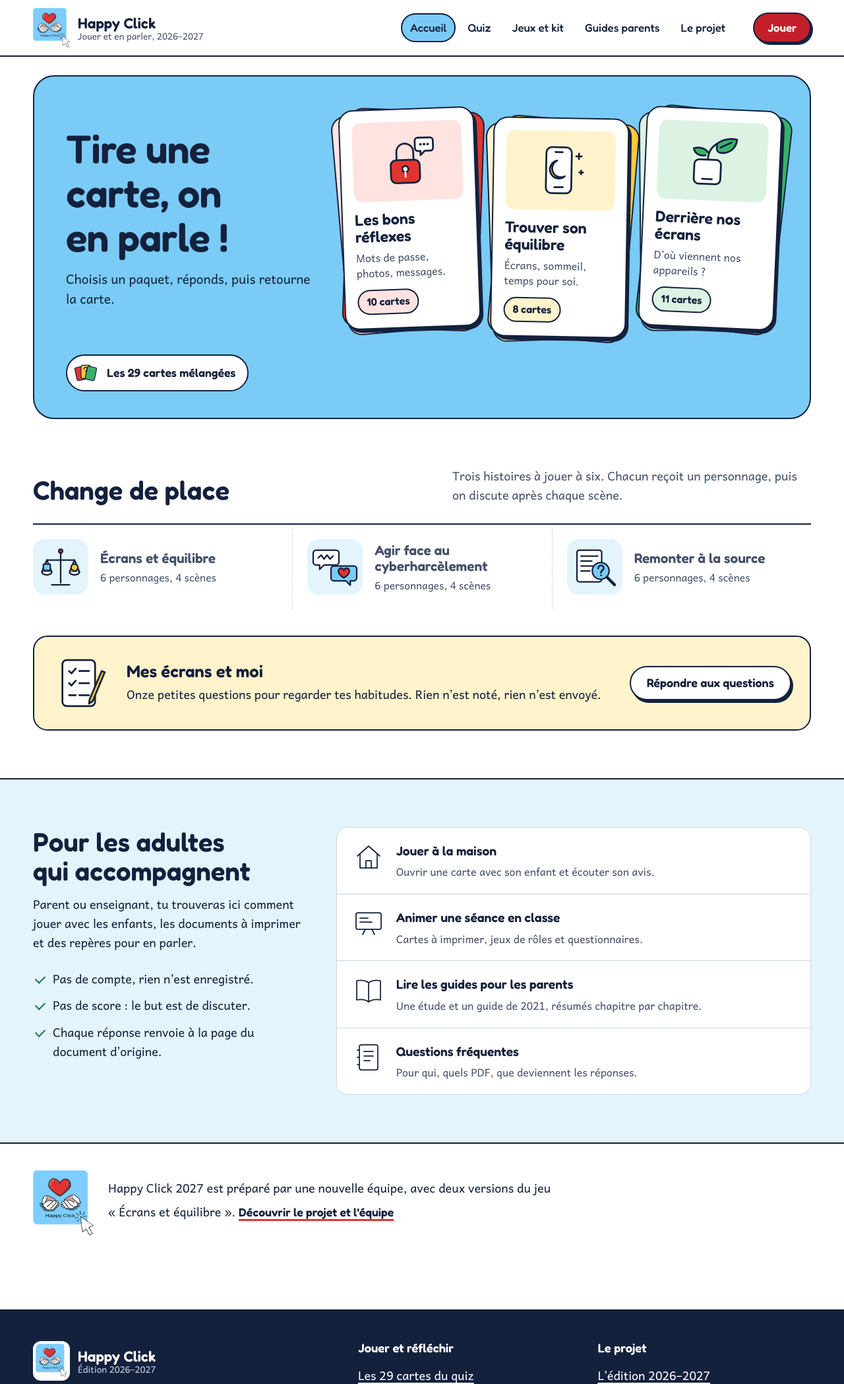
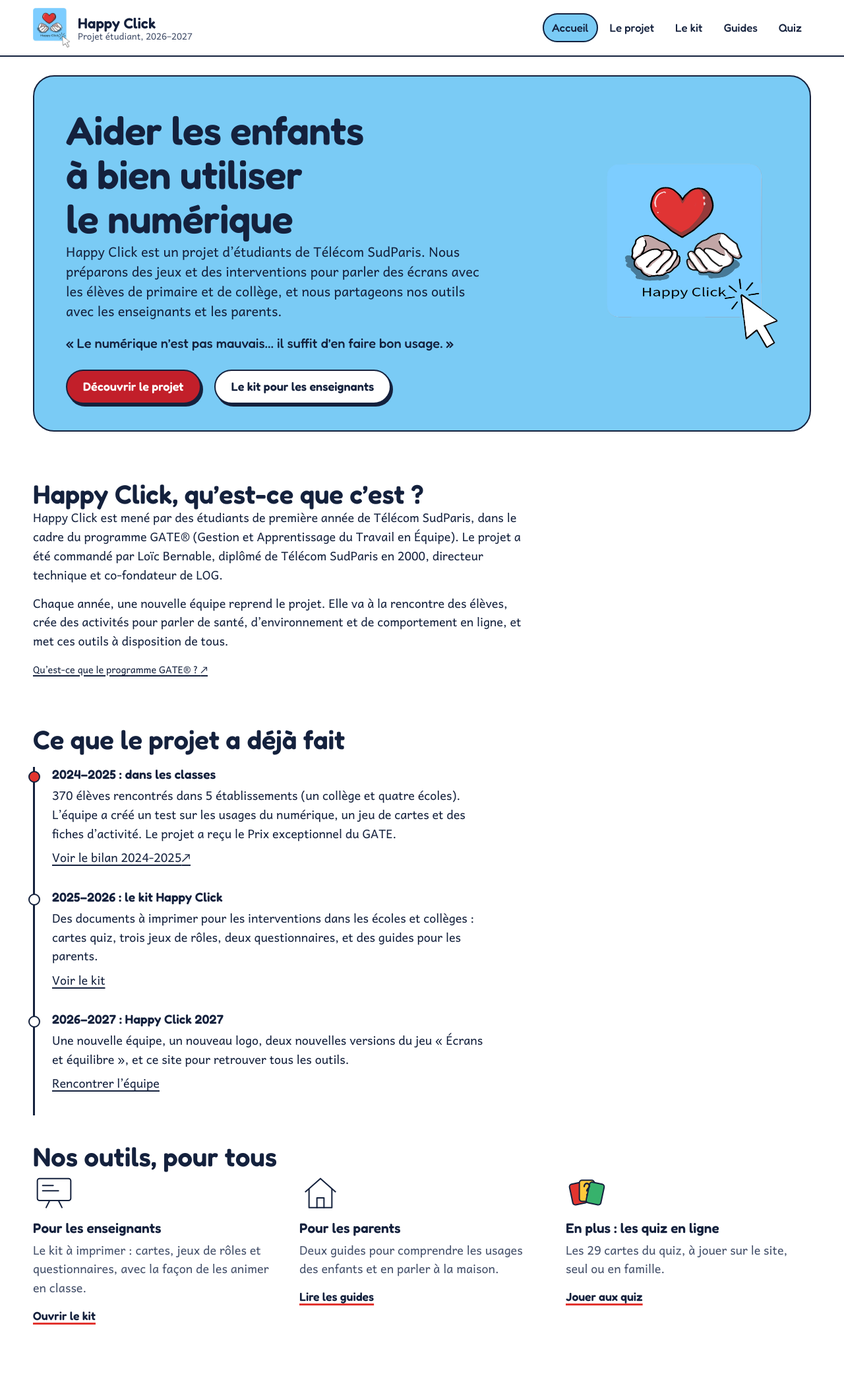
Before and after one commit to danhab05/happyclick, an Astro site: page / in a window 1280 px wide. Shown: the top 2097 px of the page at 66% size. Built offline with nearby package versions, Linux system fonts and the light colour scheme; Astro itself is replaced by a stand-in of ours.

Commit message:
content: put the Happy Click project back at the heart of the home page
Dan: the quizzes were an extra, the site must first explain the project.
The home page now says what Happy Click is (first-year Télécom SudParis
students, GATE programme, commissioned by Loïc Bernable / LOG), what past
teams did (2024-2025: 370 pupils in 5 schools, GATE Prix exceptionnel;
2025-2026: the kit and parents' guides), then the tools, with the online
quizzes last. Navigation follows the official site: Accueil, Le projet,
Le kit, Guides, Quiz. Facts come from happy-click.fr and the public GATE
page (tasks/projet-sources.md).

Co-authored-by: OpenBot <335604065+openbotgit[bot]@users.noreply.github.com>
Co-Authored-By: Claude Opus 5.5 <noreply@anthropic.com>

```diff
--- a/src/layouts/Layout.astro
+++ b/src/layouts/Layout.astro
@@ -2,8 +2,8 @@
 import '../styles/site.css';
 import ResponsiveDisclosure from '../components/ResponsiveDisclosure.astro';
 interface Props { active: string; title?: string; }
-const { active, title = 'Des cartes pour parler du numérique' } = Astro.props;
-const links = [ ['/', 'Accueil'], ['/quiz', 'Quiz'], ['/kit', 'Jeux et kit'], ['/guides', 'Guides parents'], ['/projet-2027', 'Le projet'] ];
+const { active, title = 'Bien utiliser le numérique' } = Astro.props;
+const links = [ ['/', 'Accueil'], ['/projet-2027', 'Le projet'], ['/kit', 'Le kit'], ['/guides', 'Guides'], ['/quiz', 'Quiz'] ];
 ---
 <!doctype html>
 <html lang="fr">
@@ -23,7 +23,7 @@ const links = [ ['/', 'Accueil'], ['/quiz', 'Quiz'], ['/kit', 'Jeux et kit'], ['
       <div class="header-inner">
         <a class="brand" href="/" aria-label="Happy Click, accueil">
           <img src="/assets/2027/logo-128.png" width="128" height="138" alt="" />
-          <span class="brand-name">Happy Click<span class="brand-sub">Jouer et en parler, 2026–2027</span></span>
+          <span class="brand-name">Happy Click<span class="brand-sub">Projet étudiant, 2026–2027</span></span>
         </a>
         <nav class="desktop-navigation" aria-label="Navigation principale">
           {links.map(([href, label]) => <a href={href} aria-current={href === active ? 'page' : undefined}>{label}</a>)}
@@ -34,13 +34,12 @@ const links = [ ['/', 'Accueil'], ['/quiz', 'Quiz'], ['/kit', 'Jeux et kit'], ['
             {links.map(([href, label]) => <a href={href} aria-current={href === active ? 'page' : undefined}>{label}</a>)}
           </nav>
         </details>
-        <a class="header-action" href="/quiz">Jouer</a>
       </div>
     </header>
     <main id="contenu" tabindex="-1"><slot /></main>
     <footer class="site-footer">
       <div class="wrap footer-grid">
-        <div><a class="brand" href="/"><img src="/assets/2027/logo-128.png" width="128" height="138" alt="" /><span class="brand-name">Happy Click<span class="brand-sub">Édition 2026–2027</span></span></a><p>Des cartes à retourner, des rôles à jouer, et du temps pour en parler.</p><p class="small"><a href="/projet-2027">Happy Click 2027, l’équipe et le projet</a></p><p class="small">Archives : Happy Click - Campagne 2025-2026</p></div>
+        <div><a class="brand" href="/"><img src="/assets/2027/logo-128.png" width="128" height="138" alt="" /><span class="brand-name">Happy Click<span class="brand-sub">Édition 2026–2027</span></span></a><p>Un projet d’étudiants de Télécom SudParis pour aider les enfants à bien utiliser le numérique.</p><p class="small"><a href="/projet-2027">Happy Click 2027, l’équipe et le projet</a></p><p class="small">Archives : Happy Click - Campagne 2025-2026</p></div>
         <div class="footer-links"><ResponsiveDisclosure title="Jouer et réfléchir"><a href="/quiz">Les 29 cartes du quiz</a><a href="/mes-usages">Mes écrans et moi</a><a href="/kit/reflexion">Le carnet des enseignants</a><a href="/guides">Les guides pour les parents</a></ResponsiveDisclosure></div>
         <div class="footer-links"><ResponsiveDisclosure title="Le projet"><a href="/projet-2027">L’édition 2026–2027</a><a href="/faq">Questions fréquentes</a><a href="https://gate.wp.telecom-sudparis.eu/gate-projets/happy-click/" target="_blank" rel="noopener noreferrer">Happy Click 2024-2025 <span class="sr-only">(nouvel onglet)</span><span aria-hidden="true">↗</span></a><a href="https://www.telecom-sudparis.eu/ecole/gestion-apprentissage-travail-en-equipe/" target="_blank" rel="noopener noreferrer">Qu'est-ce qu'un GATE® ? <span class="sr-only">(nouvel onglet)</span><span aria-hidden="true">↗</span></a><p class="small">Pas de compte, rien n’est envoyé.</p></ResponsiveDisclosure></div>
       </div>
--- a/src/pages/index.astro
+++ b/src/pages/index.astro
@@ -1,61 +1,42 @@
 ---
 import Layout from '../layouts/Layout.astro';
-import ThemeCards from '../components/ThemeCards.astro';
 import Doodle from '../components/Doodle.astro';
-import games from '../data/roles.json';
-const pictures = { addiction: 'addiction', cyberharcelement: 'cyberharcelement', desinformation: 'desinformation' } as const;
 ---
-<Layout active="/">
+<Layout active="/" title="Un projet pour bien utiliser le numérique">
   <div class="wrap">
-    <section class="board home-board" aria-labelledby="home-title">
-      <div class="board-intro">
-        <h1 id="home-title">Tire une carte, on en parle&nbsp;!</h1>
-        <p>Choisis un paquet, réponds, puis retourne la carte.</p>
+    <section class="board project-board" aria-labelledby="home-title">
+      <div>
+        <h1 id="home-title">Aider les enfants à bien utiliser le numérique</h1>
+        <p class="lead">Happy Click est un projet d’étudiants de Télécom SudParis. Nous préparons des jeux et des interventions pour parler des écrans avec les élèves de primaire et de collège, et nous partageons nos outils avec les enseignants et les parents.</p>
+        <p class="motto">« Le numérique n’est pas mauvais… il suffit d’en faire bon usage. »</p>
+        <div class="actions"><a class="button" href="/projet-2027">Découvrir le projet</a><a class="button secondary" href="/kit">Le kit pour les enseignants</a></div>
       </div>
-      <ThemeCards />
-      <a class="board-all" href="/quiz/tout"><Doodle name="tout" size={40} />Les 29 cartes mélangées</a>
+      <img src="/assets/2027/logo-512.png" width="512" height="551" alt="Logo officiel Happy Click : un cœur, deux mains et un curseur" fetchpriority="high" />
     </section>
   </div>
 
-  <section class="wrap section" aria-labelledby="games-title">
-    <div class="home-section-head">
-      <h2 id="games-title">Change de place</h2>
-      <p>Trois histoires à jouer à six. Chacun reçoit un personnage, puis on discute après chaque scène.</p>
-    </div>
-    <ul class="scenes">
-      {games.map(g => <li><a class="scene" href={`/kit/roles/${g.slug}`}><Doodle name={pictures[g.slug as keyof typeof pictures]} size={84} /><span><strong>{g.title}</strong><span>6 personnages, 4 scènes</span></span></a></li>)}
-    </ul>
-    <div class="mirror">
-      <Doodle name="usages" size={88} />
-      <div><h2>Mes écrans et moi</h2><p>Onze petites questions pour regarder tes habitudes. Rien n’est noté, rien n’est envoyé.</p></div>
-      <a class="button secondary" href="/mes-usages">Répondre aux questions</a>
+  <section class="wrap section narrow" aria-labelledby="what-title">
+    <h2 id="what-title">Happy Click, qu’est-ce que c’est ?</h2>
+    <p>Happy Click est mené par des étudiants de première année de Télécom SudParis, dans le cadre du programme GATE® (Gestion et Apprentissage du Travail en Équipe). Le projet a été commandé par Loïc Bernable, diplômé de Télécom SudParis en 2000, directeur technique et co-fondateur de LOG.</p>
+    <p>Chaque année, une nouvelle équipe reprend le projet. Elle va à la rencontre des élèves, crée des activités pour parler de santé, d’environnement et de comportement en ligne, et met ces outils à disposition de tous.</p>
+    <p class="source-note"><a href="https://www.telecom-sudparis.eu/ecole/gestion-apprentissage-travail-en-equipe/" target="_blank" rel="noopener noreferrer">Qu’est-ce que le programme GATE® ? <span class="sr-only">(nouvel onglet)</span><span aria-hidden="true">↗</span></a></p>
+  </section>
+
+  <section class="wrap section compact narrow" aria-labelledby="history-title">
+    <h2 id="history-title">Ce que le projet a déjà fait</h2>
+    <div class="edition-history">
+      <article><h3>2024–2025 : dans les classes</h3><p>370 élèves rencontrés dans 5 établissements (un collège et quatre écoles). L’équipe a créé un test sur les usages du numérique, un jeu de cartes et des fiches d’activité. Le projet a reçu le Prix exceptionnel du GATE.</p><a href="https://gate.wp.telecom-sudparis.eu/gate-projets/happy-click/" target="_blank" rel="noopener noreferrer">Voir le bilan 2024-2025 <span class="sr-only">(nouvel onglet)</span><span aria-hidden="true">↗</span></a></article>
+      <article><h3>2025–2026 : le kit Happy Click</h3><p>Des documents à imprimer pour les interventions dans les écoles et collèges : cartes quiz, trois jeux de rôles, deux questionnaires, et des guides pour les parents.</p><a href="/kit">Voir le kit</a></article>
+      <article><h3>2026–2027 : Happy Click 2027</h3><p>Une nouvelle équipe, un nouveau logo, deux nouvelles versions du jeu « Écrans et équilibre », et ce site pour retrouver tous les outils.</p><a href="/projet-2027#equipe">Rencontrer l’équipe</a></article>
     </div>
   </section>
 
-  <section class="grownups section" aria-labelledby="grownups-title">
-    <div class="wrap grownups-grid">
-      <div class="grownups-intro">
-        <h2 id="grownups-title">Pour les adultes qui accompagnent</h2>
-        <p>Parent ou enseignant, tu trouveras ici comment jouer avec les enfants, les documents à imprimer et des repères pour en parler.</p>
-        <ul class="reassure">
-          <li>Pas de compte, rien n’est enregistré.</li>
-          <li>Pas de score : le but est de discuter.</li>
-          <li>Chaque réponse renvoie à la page du document d’origine.</li>
-        </ul>
-      </div>
-      <ul class="paths">
-        <li><a class="path" href="/faq#famille"><Doodle name="maison" size={48} /><strong>Jouer à la maison</strong><span>Ouvrir une carte avec son enfant et écouter son avis.</span></a></li>
-        <li><a class="path" href="/kit"><Doodle name="classe" size={48} /><strong>Animer une séance en classe</strong><span>Cartes à imprimer, jeux de rôles et questionnaires.</span></a></li>
-        <li><a class="path" href="/guides"><Doodle name="livre" size={48} /><strong>Lire les guides pour les parents</strong><span>Une étude et un guide de 2021, résumés chapitre par chapitre.</span></a></li>
-        <li><a class="path" href="/faq"><Doodle name="carnet" size={48} /><strong>Questions fréquentes</strong><span>Pour qui, quels PDF, que deviennent les réponses.</span></a></li>
-      </ul>
-    </div>
-  </section>
-
-  <section class="wrap section compact">
-    <div class="edition-note">
-      <img src="/assets/2027/logo-128.png" width="128" height="138" alt="Logo Happy Click 2027 : un cœur, deux mains et un curseur" loading="lazy" />
-      <p>Happy Click 2027 est préparé par une nouvelle équipe, avec deux versions du jeu « Écrans et équilibre ». <a class="text-link" href="/projet-2027">Découvrir le projet et l’équipe</a></p>
-    </div>
+  <section class="wrap section compact" aria-labelledby="tools-title">
+    <h2 id="tools-title">Nos outils, pour tous</h2>
+    <ul class="for-whom">
+      <li><Doodle name="classe" size={64} /><h3>Pour les enseignants</h3><p>Le kit à imprimer : cartes, jeux de rôles et questionnaires, avec la façon de les animer en classe.</p><a class="text-link" href="/kit">Ouvrir le kit</a></li>
+      <li><Doodle name="maison" size={64} /><h3>Pour les parents</h3><p>Deux guides pour comprendre les usages des enfants et en parler à la maison.</p><a class="text-link" href="/guides">Lire les guides</a></li>
+      <li><Doodle name="tout" size={64} /><h3>En plus : les quiz en ligne</h3><p>Les 29 cartes du quiz, à jouer sur le site, seul ou en famille.</p><a class="text-link" href="/quiz">Jouer aux quiz</a></li>
+    </ul>
   </section>
 </Layout>
--- a/src/pages/projet-2027.astro
+++ b/src/pages/projet-2027.astro
@@ -7,7 +7,7 @@ import Doodle from '../components/Doodle.astro';
     <section class="board project-board" aria-labelledby="project-title">
       <div>
         <h1 id="project-title">Happy Click 2027</h1>
-        <p class="lead">Des quiz, des jeux de rôles et des questionnaires pour parler du numérique avec les jeunes, en classe ou en famille. Édition 2026–2027.</p>
+        <p class="lead">Un projet d’étudiants de première année de Télécom SudParis (programme GATE®), commandé par Loïc Bernable, co-fondateur de LOG. Chaque année, une équipe prépare des jeux et des interventions pour parler du numérique avec les élèves. Édition 2026–2027.</p>
         <div class="actions"><a class="button" href="/kit">Ouvrir le kit</a><a class="text-link" href="/faq">Comment ça marche</a></div>
       </div>
       <img src="/assets/2027/logo-512.png" width="512" height="551" alt="Logo officiel Happy Click 2027 : un cœur au-dessus de deux mains et un curseur" />
@@ -46,7 +46,7 @@ import Doodle from '../components/Doodle.astro';
     <div class="edition-history">
       <article><h3>2026–2027 : Happy Click 2027</h3><p>L’édition actuelle apporte son logo officiel, deux versions du jeu « Écrans et équilibre » et une page de réponses pratiques pour utiliser les documents.</p></article>
       <article><h3>2025–2026 : les documents conservés</h3><p>Les cartes du quiz, les trois jeux de rôles et les deux questionnaires restent disponibles. L’ancien PDF du jeu addiction est rangé comme archive de cette promotion.</p><a href="/kit">Retrouver les activités</a></article>
-      <article><h3>2024–2025 : le projet GATE</h3><p>La présentation GATE de cette année-là garde son lien. Ce n’est pas le bilan de l’édition actuelle.</p><a href="https://gate.wp.telecom-sudparis.eu/gate-projets/happy-click/" target="_blank" rel="noopener noreferrer">Voir la présentation 2024-2025 <span class="sr-only">(nouvel onglet)</span><span aria-hidden="true">↗</span></a></article>
+      <article><h3>2024–2025 : le projet GATE</h3><p>370 élèves rencontrés dans 5 établissements, un test sur les usages, un jeu de cartes et des fiches d’activité. Prix exceptionnel du GATE. Ce bilan est celui de l’équipe 2024-2025, pas de l’édition actuelle.</p><a href="https://gate.wp.telecom-sudparis.eu/gate-projets/happy-click/" target="_blank" rel="noopener noreferrer">Voir la présentation 2024-2025 <span class="sr-only">(nouvel onglet)</span><span aria-hidden="true">↗</span></a></article>
     </div>
   </section>
 
--- a/src/styles/site.css
+++ b/src/styles/site.css
@@ -382,6 +382,7 @@ textarea { display: block; width: 100%; min-height: 120px; padding: 12px 14px; b
 .project-board { display: grid; grid-template-columns: minmax(0, 1fr) 260px; gap: 40px; align-items: center; }
 .project-board h1 { max-width: 14ch; }
 .project-board img { width: 100%; max-width: 260px; }
+.motto { margin-top: 18px; font-family: var(--display); font-weight: 500; font-size: 1.25rem; }
 .for-whom { display: grid; grid-template-columns: repeat(3, minmax(0, 1fr)); gap: 32px; margin: 0; padding: 0; list-style: none; }
 .for-whom li { margin: 0; }
 .for-whom .doodle { width: 64px; height: 64px; margin-bottom: 10px; }
```
Also changed, not shown: tasks/lessons.md (+1 -0 lines), tasks/projet-sources.md (added, +8 -0 lines), tasks/todo.md (+4 -0 lines), tasks/verification.md (+1 -1 lines), tests/mobile.test.mjs (+1 -1 lines), 1 other file.
